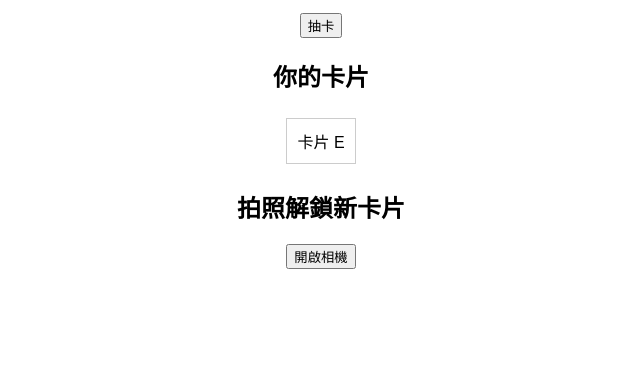
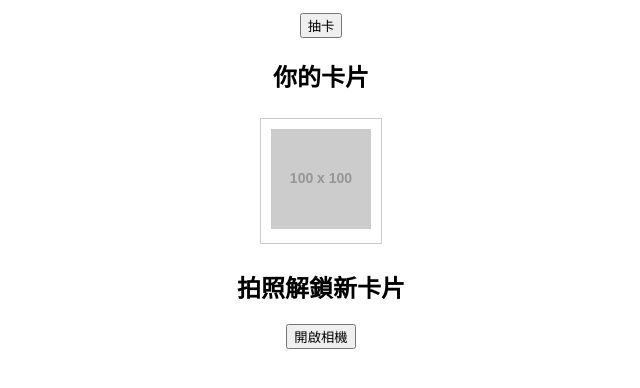
Before and after one commit to 31306qwqq/31306qwqq11, a plain HTML site: page We.html in a window 1280 px wide. Both pictures are taken after a click on the button "抽卡". Shown: the part 116-504 px from the top of the page, without its empty margins (319-959 px from the left). Drawn offline with Linux system fonts and the light colour scheme; placeholder pictures from the web are drawn by us.

Commit message:
Update We.html

```diff
--- a/We.html
+++ b/We.html
@@ -9,6 +9,7 @@
         #card-container { margin: 20px; }
         .card { display: inline-block; padding: 10px; border: 1px solid #ccc; margin: 5px; }
         video, canvas { display: none; }
+        img { width: 100px; height: 100px; }
     </style>
 </head>
 <body>
@@ -26,8 +27,14 @@
     <canvas id="canvas"></canvas>
 
     <script>
-        // 卡片列表
-        const cards = ["卡片 A", "卡片 B", "卡片 C", "卡片 D", "卡片 E"];
+        // 卡片圖片
+        const cards = [
+            { name: "卡片 A", img: "https://via.placeholder.com/100x100?text=Card+A" },
+            { name: "卡片 B", img: "https://via.placeholder.com/100x100?text=Card+B" },
+            { name: "卡片 C", img: "https://via.placeholder.com/100x100?text=Card+C" },
+            { name: "卡片 D", img: "https://via.placeholder.com/100x100?text=Card+D" },
+            { name: "卡片 E", img: "https://via.placeholder.com/100x100?text=Card+E" }
+        ];
 
         // 讀取已解鎖的卡片
         let unlockedCards = JSON.parse(localStorage.getItem("unlockedCards")) || [];
@@ -41,7 +48,12 @@
             unlockedCards.forEach(card => {
                 let div = document.createElement("div");
                 div.className = "card";
-                div.innerText = card;
+
+                // 使用圖片顯示卡片
+                let img = document.createElement("img");
+                img.src = card.img;
+                div.appendChild(img);
+
                 cardContainer.appendChild(div);
             });
             localStorage.setItem("unlockedCards", JSON.stringify(unlockedCards));
@@ -71,7 +83,10 @@
 
         document.getElementById("open-camera").addEventListener("click", async () => {
             try {
-                const stream = await navigator.mediaDevices.getUserMedia({ video: true });
+                // 請求後置攝像頭
+                const stream = await navigator.mediaDevices.getUserMedia({
+                    video: { facingMode: "environment" }  // 使用後置攝像頭
+                });
                 video.srcObject = stream;
                 video.style.display = "block";
                 captureButton.style.display = "block";
@@ -91,7 +106,7 @@
             let newCard = cards[Math.floor(Math.random() * cards.length)];
             unlockedCards.push(newCard);
             updateCardDisplay();
-            alert("拍照成功！你獲得了新卡片：" + newCard);
+            alert("拍照成功！你獲得了新卡片：" + newCard.name);
 
             // 關閉相機
             video.srcObject.getTracks().forEach(track => track.stop());
```
